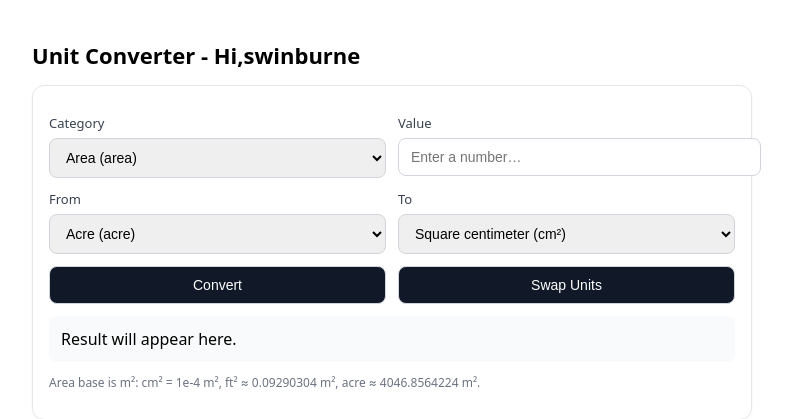
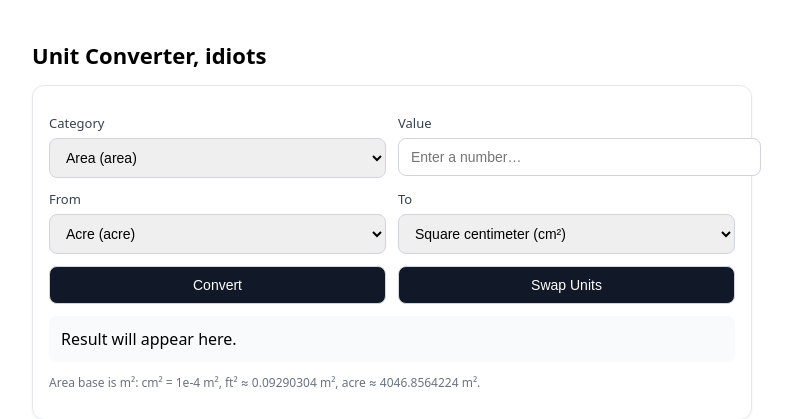
Before and after one commit to swe40006pj/Pipeline-Version-Control, a Flask app: page / in a window 1280 px wide. Shown: the top 419 px of the page, without its empty margins (248-1040 px from the left). Run offline with Flask 3, Linux system fonts and the light colour scheme.

Commit message:
Update index.html
test

```diff
--- a/templates/index.html
+++ b/templates/index.html
@@ -18,7 +18,7 @@
   </style>
 </head>
 <body>
-  <h1>Unit Converter - Hi,swinburne</h1>
+  <h1>Unit Converter, idiots</h1>
   <div class="card">
     <div class="row">
       <div>
```
